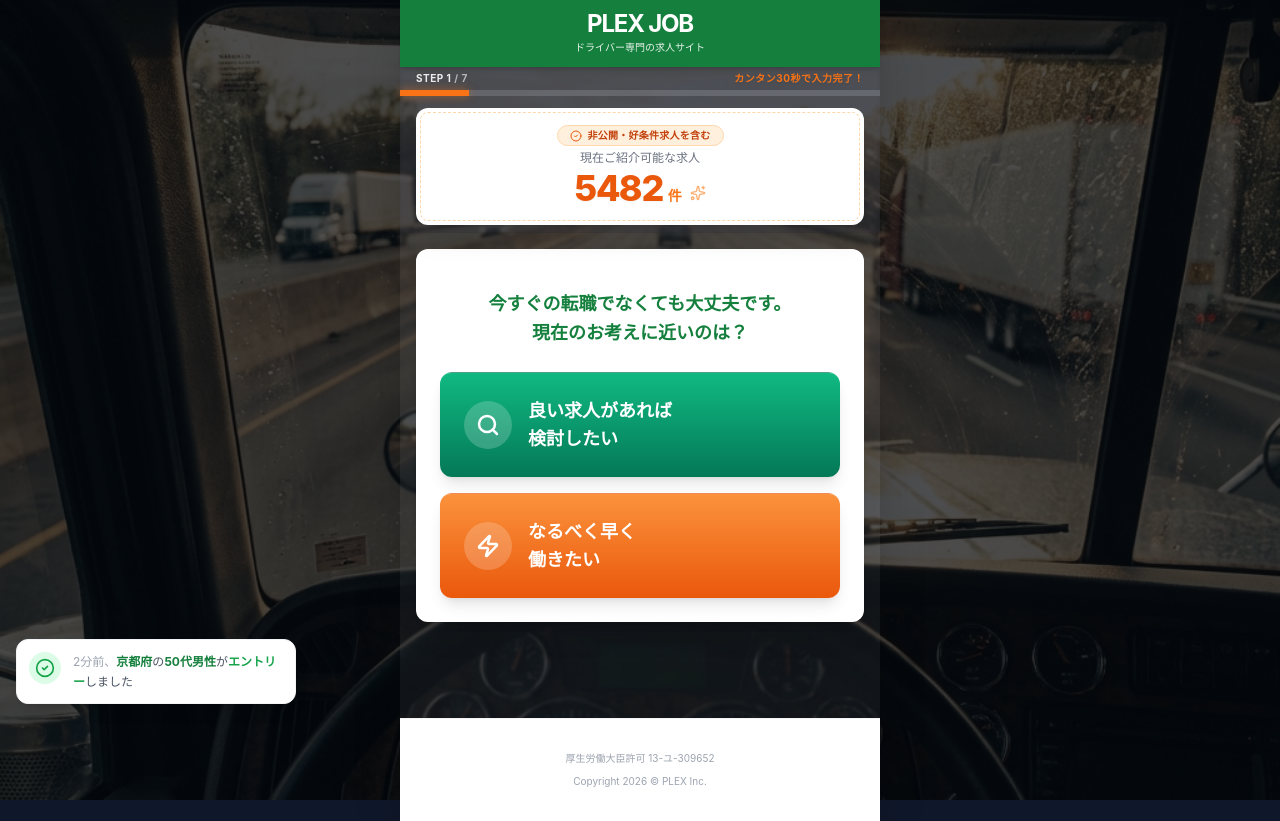
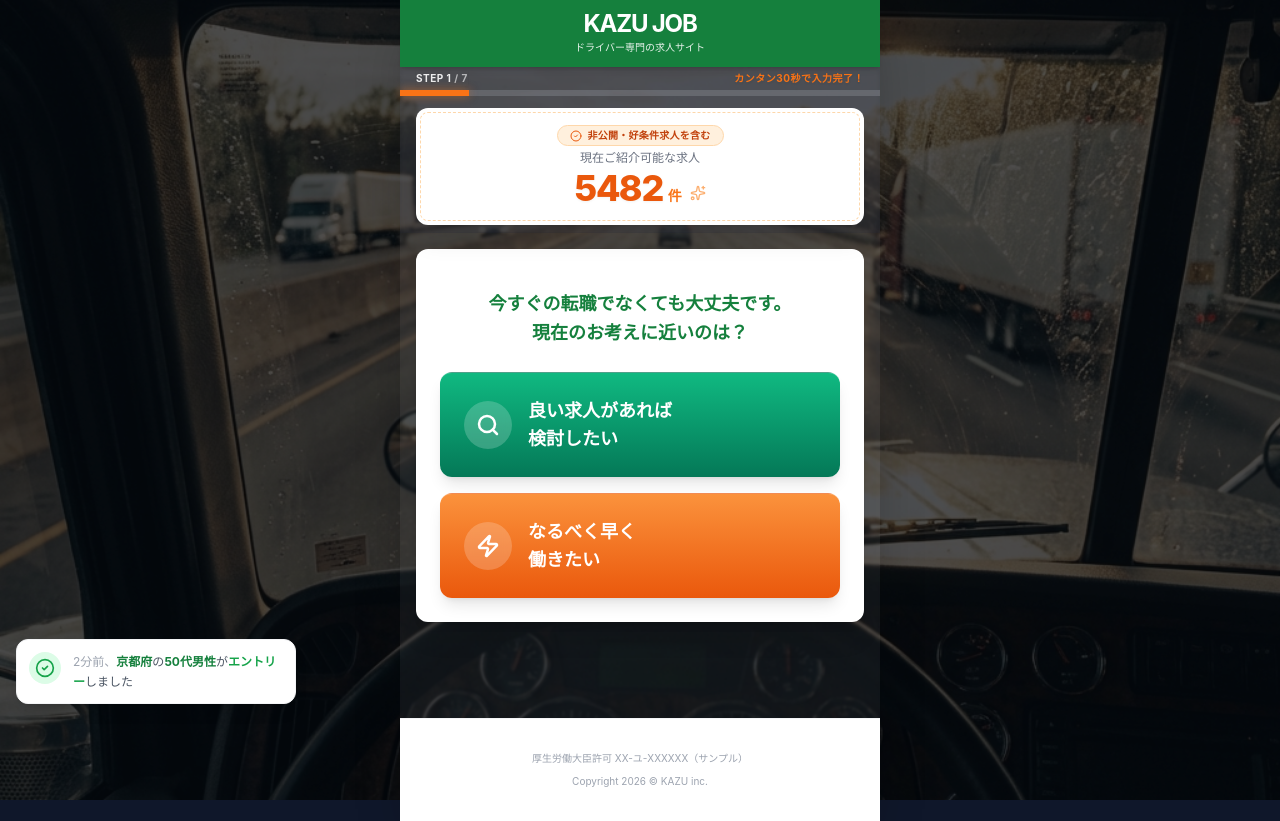
Before and after one commit to 11kazu13/driver-lp-prototype, a React (Vite) app: page / in a window 1280 px wide. Built offline with nearby package versions, Linux system fonts and the light colour scheme.

Commit message:
chore: ブランド名 → KAZU に変更、派遣免許をサンプル表記に

```diff
--- a/src/components/layouts/Header.tsx
+++ b/src/components/layouts/Header.tsx
@@ -4,7 +4,7 @@ export const Header = () => {
       <div className="flex flex-col items-center justify-center space-y-1">
         {/* Logo */}
         <h1 className="font-bold text-2xl tracking-tighter text-white leading-none">
-          PLEX JOB
+          KAZU JOB
         </h1>
 
         {/* Subtext */}
--- a/src/layouts/MobileLayout.tsx
+++ b/src/layouts/MobileLayout.tsx
@@ -37,8 +37,8 @@ export const MobileLayout = () => {
 
         {/* Footer */}
         <footer className="bg-white py-8 text-center text-[10px] text-gray-400 border-t border-gray-100 space-y-2 relative z-10 shadow-t-xl">
-          <p>厚生労働大臣許可 13-ユ-309652</p>
-          <p>Copyright 2026 © PLEX Inc.</p>
+          <p>厚生労働大臣許可 XX-ユ-XXXXXX（サンプル）</p>
+          <p>Copyright 2026 © KAZU inc.</p>
         </footer>
       </div>
 
```
